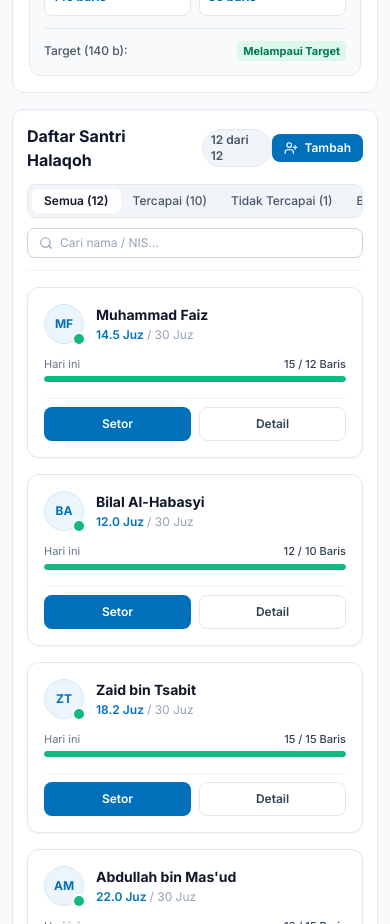
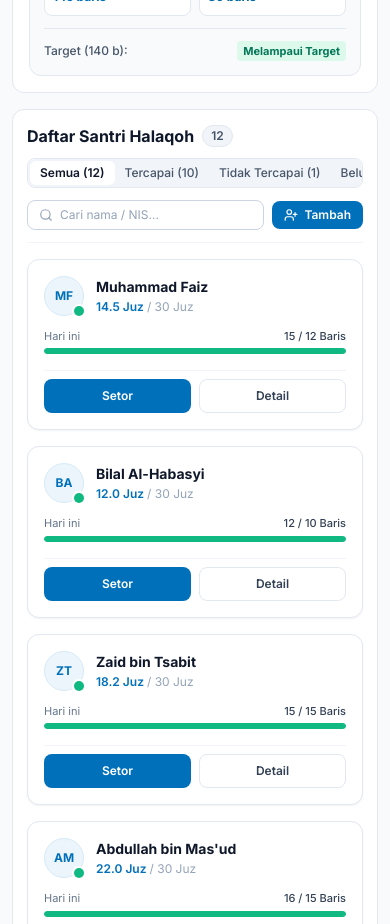
Before and after one commit to FaishalFaiz/ITQAN-Sistem-Mutabaah-Tahfidz-Terpadu, a React (Vite) app: page / in a window 390 px wide. Shown: the part 1380-2304 px from the top of the page. Built offline with nearby package versions, Linux system fonts and the light colour scheme.

Commit message:
layout(santri-list): align status switcher beside title and searchbar beside add button

```diff
--- a/src/components/dashboard/SantriListSection.tsx
+++ b/src/components/dashboard/SantriListSection.tsx
@@ -57,38 +57,25 @@ export const SantriListSection: React.FC<SantriListSectionProps> = ({
 
   return (
     <div ref={sectionRef} className="bg-white border border-slate-200 rounded-xl p-3.5 sm:p-6 shadow-xs space-y-4">
-      {/* Section Header with Tabs & Controls */}
-      <div className="flex flex-col gap-3 pb-3 border-b border-slate-100">
-        <div className="flex items-center justify-between">
-          <div className="flex items-center gap-2.5">
-            <h3 className="font-bold text-base text-slate-900">
+      {/* Section Header: Switcher beside title (Left) & Searchbar beside Add button (Right) */}
+      <div className="flex flex-col lg:flex-row lg:items-center justify-between gap-3 pb-3 border-b border-slate-100">
+        {/* Left Side: Title & Status Filter Tabs */}
+        <div className="flex flex-wrap items-center gap-2.5 sm:gap-3">
+          <div className="flex items-center gap-2">
+            <h3 className="font-bold text-base text-slate-900 whitespace-nowrap">
               Daftar Santri Halaqoh
             </h3>
             <span className="text-xs font-semibold px-2 py-0.5 rounded-full bg-slate-100 text-slate-600 border border-slate-200">
-              {filtered.length} dari {santriList.length}
+              {filtered.length}
             </span>
           </div>
 
-          {/* Add Santri Button */}
-          <button
-            type="button"
-            onClick={onOpenAddModal}
-            className="inline-flex items-center gap-1.5 px-3 py-1.5 rounded-lg bg-[#0070BA] text-white hover:bg-[#005C9E] text-xs font-semibold transition-colors shadow-2xs active:scale-95 shrink-0"
-          >
-            <UserPlus className="w-3.5 h-3.5" />
-            <span className="hidden xs:inline">Tambah Santri</span>
-            <span className="xs:hidden">Tambah</span>
-          </button>
-        </div>
-
-        {/* Filter Bar: Status Tabs (scrollable on mobile) + Search */}
-        <div className="flex flex-col sm:flex-row items-stretch sm:items-center justify-between gap-2.5">
-          {/* Status Tabs with horizontal scroll on mobile */}
-          <div className="flex items-center bg-slate-100 p-1 rounded-lg border border-slate-200 text-xs overflow-x-auto no-scrollbar">
+          {/* Switcher Filter (Semua, Tercapai, Tidak Tercapai, Belum Setor) */}
+          <div className="flex items-center bg-slate-100 p-0.5 sm:p-1 rounded-lg border border-slate-200 text-xs overflow-x-auto no-scrollbar">
             <button
               type="button"
               onClick={() => onFilterChange('all')}
-              className={`px-3 py-1 rounded-md font-medium transition-colors whitespace-nowrap shrink-0 ${
+              className={`px-2.5 sm:px-3 py-1 rounded-md font-medium transition-colors whitespace-nowrap shrink-0 ${
                 activeFilter === 'all'
                   ? 'bg-white text-slate-900 font-semibold shadow-xs'
                   : 'text-slate-600 hover:text-slate-900'
@@ -99,7 +86,7 @@ export const SantriListSection: React.FC<SantriListSectionProps> = ({
             <button
               type="button"
               onClick={() => onFilterChange('tercapai')}
-              className={`px-3 py-1 rounded-md font-medium transition-colors whitespace-nowrap shrink-0 ${
+              className={`px-2.5 sm:px-3 py-1 rounded-md font-medium transition-colors whitespace-nowrap shrink-0 ${
                 activeFilter === 'tercapai'
                   ? 'bg-white text-emerald-700 font-semibold shadow-xs'
                   : 'text-slate-600 hover:text-slate-900'
@@ -110,7 +97,7 @@ export const SantriListSection: React.FC<SantriListSectionProps> = ({
             <button
               type="button"
               onClick={() => onFilterChange('tidak_tercapai')}
-              className={`px-3 py-1 rounded-md font-medium transition-colors whitespace-nowrap shrink-0 ${
+              className={`px-2.5 sm:px-3 py-1 rounded-md font-medium transition-colors whitespace-nowrap shrink-0 ${
                 activeFilter === 'tidak_tercapai'
                   ? 'bg-white text-red-700 font-semibold shadow-xs'
                   : 'text-slate-600 hover:text-slate-900'
@@ -121,7 +108,7 @@ export const SantriListSection: React.FC<SantriListSectionProps> = ({
             <button
               type="button"
               onClick={() => onFilterChange('belum_setor')}
-              className={`px-3 py-1 rounded-md font-medium transition-colors whitespace-nowrap shrink-0 ${
+              className={`px-2.5 sm:px-3 py-1 rounded-md font-medium transition-colors whitespace-nowrap shrink-0 ${
                 activeFilter === 'belum_setor'
                   ? 'bg-white text-amber-700 font-semibold shadow-xs'
                   : 'text-slate-600 hover:text-slate-900'
@@ -130,9 +117,12 @@ export const SantriListSection: React.FC<SantriListSectionProps> = ({
               Belum Setor ({countBelum})
             </button>
           </div>
+        </div>
 
+        {/* Right Side: Searchbar beside Add Santri Button */}
+        <div className="flex items-center gap-2">
           {/* Search Box */}
-          <div className="relative w-full sm:w-56 shrink-0">
+          <div className="relative flex-1 sm:w-60">
             <Search className="w-3.5 h-3.5 text-slate-400 absolute left-3 top-1/2 -translate-y-1/2" />
             <input
               type="text"
@@ -142,6 +132,17 @@ export const SantriListSection: React.FC<SantriListSectionProps> = ({
               className="w-full text-xs pl-8 pr-3 py-1.5 rounded-lg border border-slate-300 bg-white text-slate-900 placeholder:text-slate-400 focus:border-[#0070BA] focus:outline-none focus:ring-1 focus:ring-[#0070BA]"
             />
           </div>
+
+          {/* Add Santri Button */}
+          <button
+            type="button"
+            onClick={onOpenAddModal}
+            className="inline-flex items-center gap-1.5 px-3 py-1.5 rounded-lg bg-[#0070BA] text-white hover:bg-[#005C9E] text-xs font-semibold transition-colors shadow-2xs active:scale-95 shrink-0"
+          >
+            <UserPlus className="w-3.5 h-3.5" />
+            <span className="hidden sm:inline">Tambah Santri</span>
+            <span className="sm:hidden">Tambah</span>
+          </button>
         </div>
       </div>
 
```
